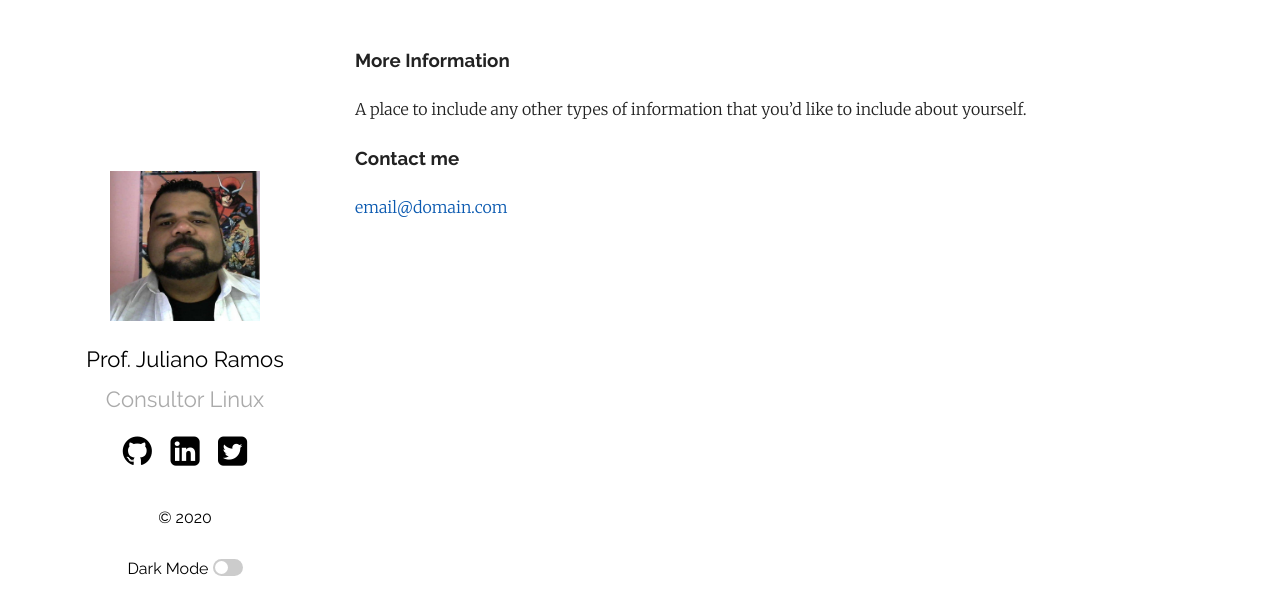
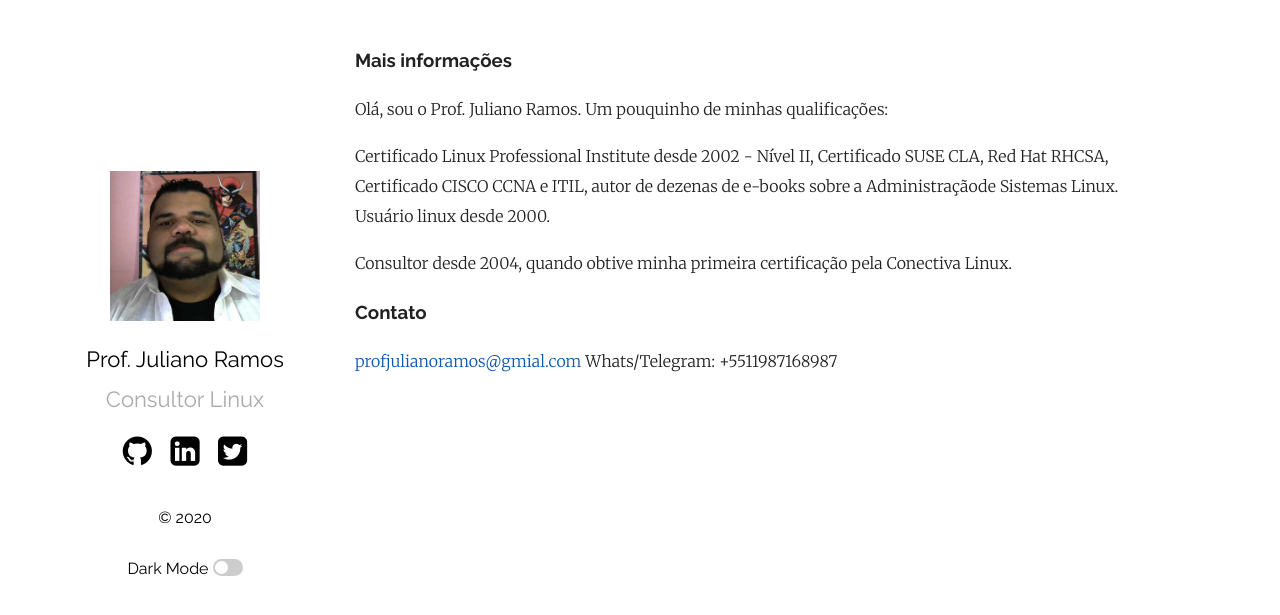
Before and after one commit to convergencialivre/profjulianoramos.github.io, a Jekyll site: the page built from about.md, in a window 1280 px wide. Shown: the top 615 px of the page. Built offline with Jekyll 4.4.1, drawn with Linux system fonts in a browser that asks for light colours.

Commit message:
contato adicionado

```diff
--- a/about.md
+++ b/about.md
@@ -6,10 +6,15 @@ permalink: /about/
 
 
 
-### More Information
+### Mais informações
 
-A place to include any other types of information that you'd like to include about yourself.
+Olá, sou o Prof. Juliano Ramos. Um pouquinho de minhas qualificações:
 
-### Contact me
+Certificado Linux Professional Institute desde 2002 - Nível II, Certificado SUSE CLA, Red Hat RHCSA, Certificado CISCO CCNA e ITIL, autor de dezenas de e-books sobre a Administraçãode Sistemas Linux. Usuário linux desde 2000.
 
-[email@domain.com](mailto:email@domain.com)
+Consultor desde 2004, quando obtive minha primeira certificação pela Conectiva Linux.
+
+### Contato
+
+[profjulianoramos@gmial.com](mailto:profjulianoramos@gmail.com)
+Whats/Telegram: +5511987168987
```
